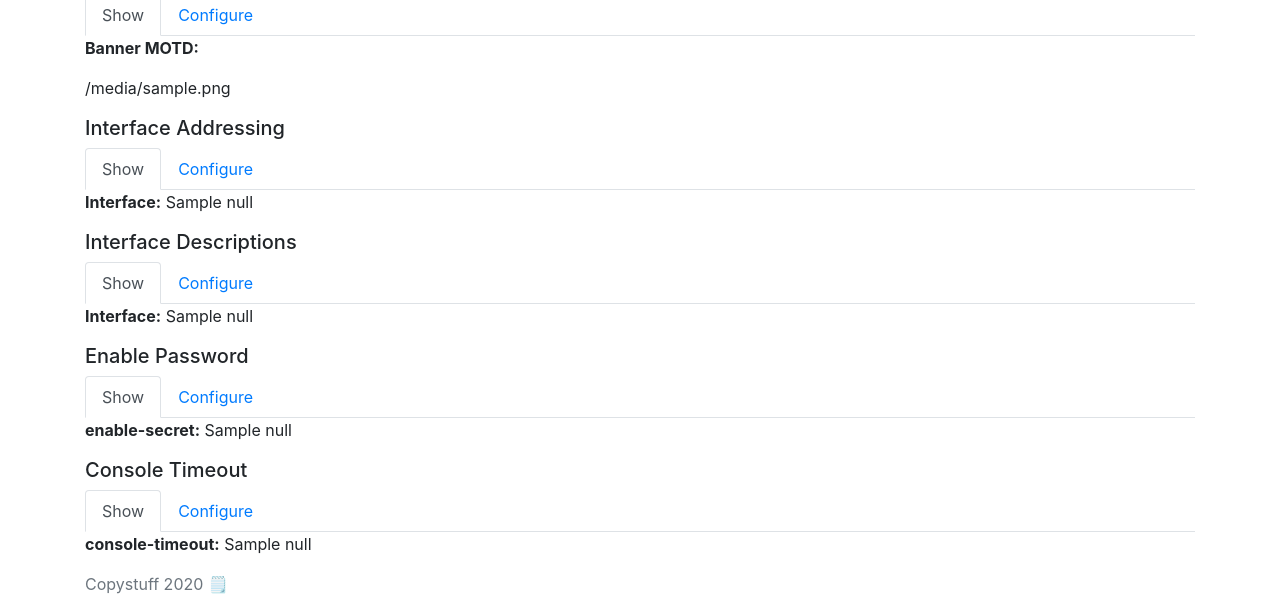
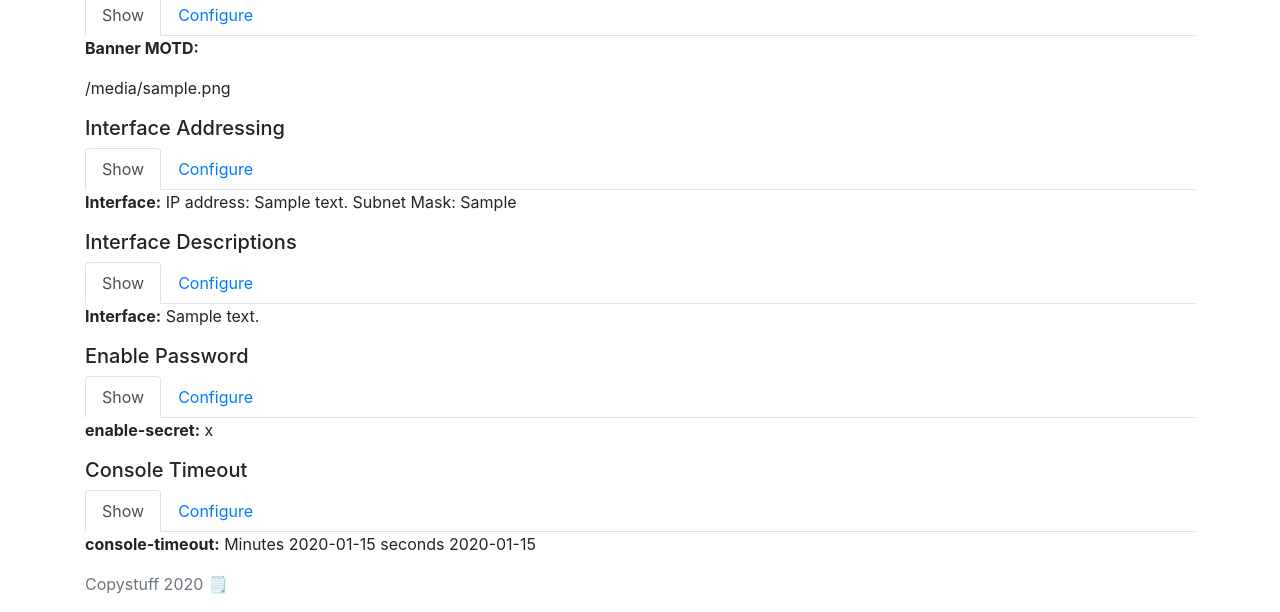
Before and after one commit to Brodur/Network-Automation-Project, a Django app: template templates/index.html in a window 1280 px wide. Shown: the part 264-876 px from the top of the page. Run offline with Django 3.2, Linux system fonts and the light colour scheme; the template is opened without the code that fills it: most values are stand-ins (such as "Sample title", 1, 10 or a date in 2020); some libraries are stand-ins or nearby versions.

Commit message:
changes in index.html for properly getting the data

```diff
--- a/templates/index.html
+++ b/templates/index.html
@@ -82,7 +82,7 @@
     <!-- Tab Contents -->
     <div class="tab-pane fade show active" id="interfaces-show" role="tabpanel">
       <!-- Show interfaces -->
-      <p><strong>Interface:</strong> {{ Null }}</p>
+      <p><strong>Interface:</strong> IP address: {{ interfaceIpAddress }} Subnet Mask: {{ interfaceSubnetMask}}</p>
     </div>
     <div class="tab-pane fade" id="interfaces-configure" role="tabpanel">
       <!-- Edit interfaces -->
@@ -127,7 +127,7 @@
     <!-- Tab Contents -->
     <div class="tab-pane fade show active" id="interfacesDesc-show" role="tabpanel">
       <!-- Show interfacesDesc -->
-      <p><strong>Interface:</strong> {{ Null }}</p>
+      <p><strong>Interface:</strong> {{ interfaceDesc }}</p>
     </div>
     <div class="tab-pane fade" id="interfacesDesc-configure" role="tabpanel">
       <!-- Edit interfacesDesc -->
@@ -167,7 +167,7 @@
     <!-- Tab Contents -->
     <div class="tab-pane fade show active" id="enable-secret-show" role="tabpanel">
       <!-- Show enable-secret -->
-      <p><strong>enable-secret:</strong> {{ Null }}</p>
+      <p><strong>enable-secret:</strong> {{ enablePassword }}</p>
     </div>
     <div class="tab-pane fade" id="enable-secret-configure" role="tabpanel">
       <!-- Edit enable-secret -->
@@ -199,18 +199,18 @@
     <!-- Tab Contents -->
     <div class="tab-pane fade show active" id="console-timeout-show" role="tabpanel">
       <!-- Show console-timeout -->
-      <p><strong>console-timeout:</strong> {{ Null }}</p>
+      <p><strong>console-timeout:</strong> Minutes {{ consoleTimeoutminutes }} seconds {{consoleTimeoutSeconds}}</p>
     </div>
     <div class="tab-pane fade" id="console-timeout-configure" role="tabpanel">
       <!-- Edit console-timeout -->
       <form action="/config/set-console-timeout" method="post">{% csrf_token %}
         <div class="form-group">
           <label for="console-timeout-minutes">Minutes</label>
-          <input name="console-timeout-minutes" type="number" class="form-control" id="console-timeout-minutes" min="0" max="35791" value="{{ Null }}"/>
+          <input name="console-timeout-minutes" type="number" class="form-control" id="console-timeout-minutes" min="0" max="35791" value="{{ consoleTimeoutminutes }}"/>
           <small id="minutesHelp" class="form-text text-muted">Timeout minutes component.</small>
 
           <label for="console-timeout-minutes">Seconds</label>
-          <input name="console-timeout-seconds" type="number" class="form-control" id="console-timeout-seconds" min="0" max="2147483" value="{{ Null }}"/>
+          <input name="console-timeout-seconds" type="number" class="form-control" id="console-timeout-seconds" min="0" max="2147483" value="{{ consoleTimeoutSeconds }}"/>
           <small id="secondsHelp" class="form-text text-muted">Timeout seconds component.</small>
         </div>
         <button type="submit" class="btn btn-primary">Update Timeout</button>
```
